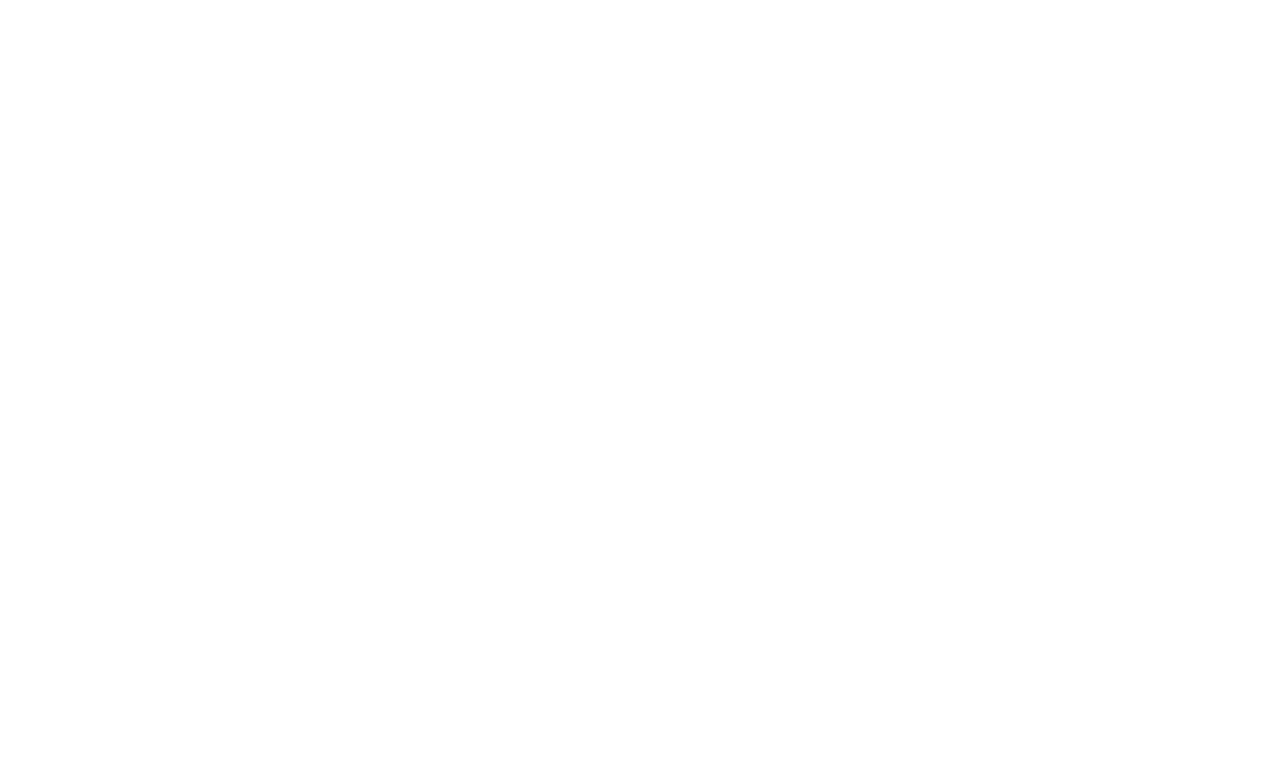
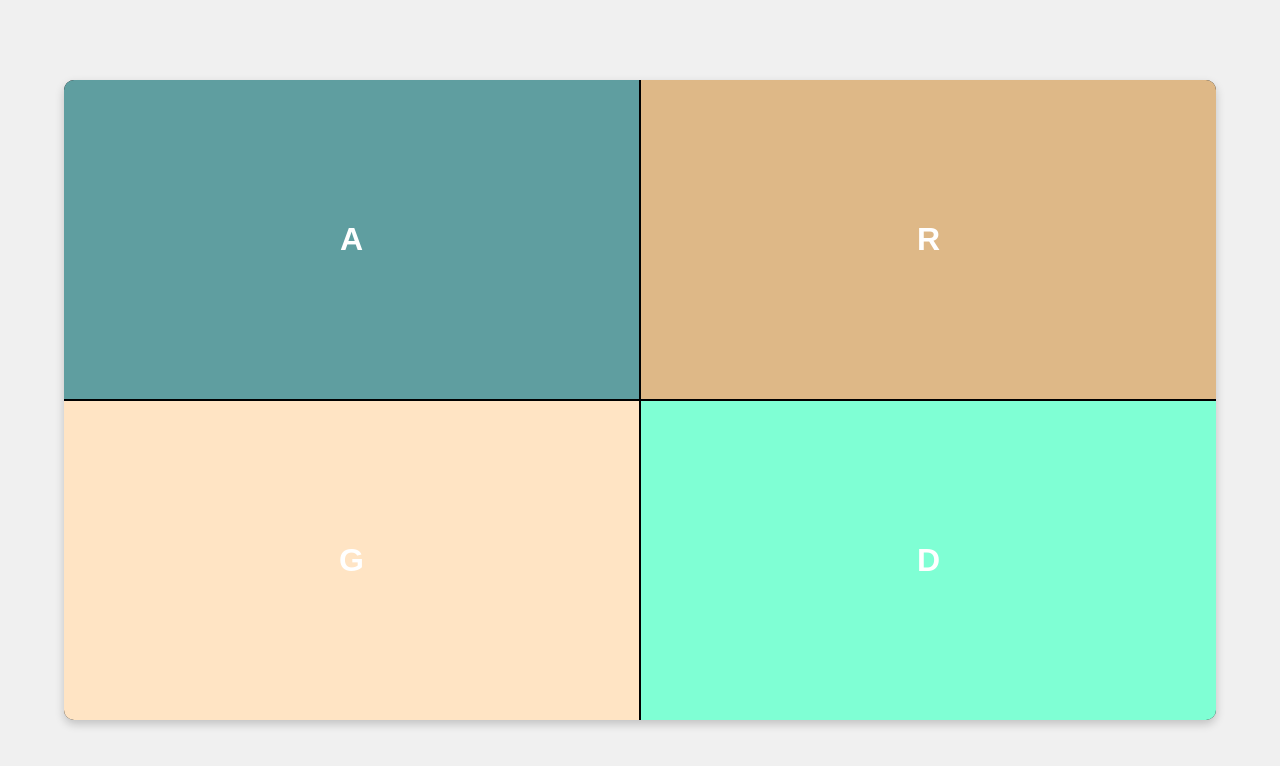
Before and after one commit to GitanjaliSase/Assignment-37, a plain HTML site: page index.html in a window 1280 px wide. Drawn offline with Linux system fonts and the light colour scheme.

Commit message:
add photo

```diff
--- a/index.html
+++ b/index.html
@@ -1,11 +1,20 @@
 <!DOCTYPE html>
 <html lang="en">
 <head>
-    <meta charset="UTF-8">
-    <meta name="viewport" content="width=device-width, initial-scale=1.0">
-    <title>Document</title>
+  <meta charset="UTF-8">
+  <meta name="viewport" content="width=device-width, initial-scale=1.0">
+  <title>Google Meet UI</title>
+  <link rel="stylesheet" href="style.css">
 </head>
 <body>
+  <div class="meet-container">
+    <div class="video-grid">
+      <div class="video-tile" style="background-color:cadetblue">A</div>
+      <div class="video-tile" style="background-color:burlywood;">R</div>
+      <div class="video-tile" style="background-color:bisque;">G</div>
+      <div class="video-tile" style="background-color:aquamarine;">D</div>
+    </div>
+
 
 </body>
 </html>
--- /dev/null
+++ b/style.css
@@ -0,0 +1,37 @@
+body {
+    font-family: Arial, sans-serif;
+    margin: 0;
+    padding: 0;
+    display: flex;
+    justify-content: center;
+    align-items: center;
+    height: 100vh;
+    background-color: #f0f0f0;
+  }
+
+  .meet-container {
+    display: flex;
+    width: 90%;
+    height: 80vh;
+    border-radius: 10px;
+    overflow: hidden;
+    box-shadow: 0 4px 10px rgba(0, 0, 0, 0.2);
+  }
+
+  .video-grid {
+    display: grid;
+    grid-template-columns: 1fr 1fr;
+    gap: 2px;
+    flex: 3;
+    background-color: #000;
+  }
+
+  .video-tile {
+    display: flex;
+    justify-content: center;
+    align-items: center;
+    font-size: 2rem;
+    font-weight: bold;
+    color: #fff;
+    height: 100%;
+  }
```
